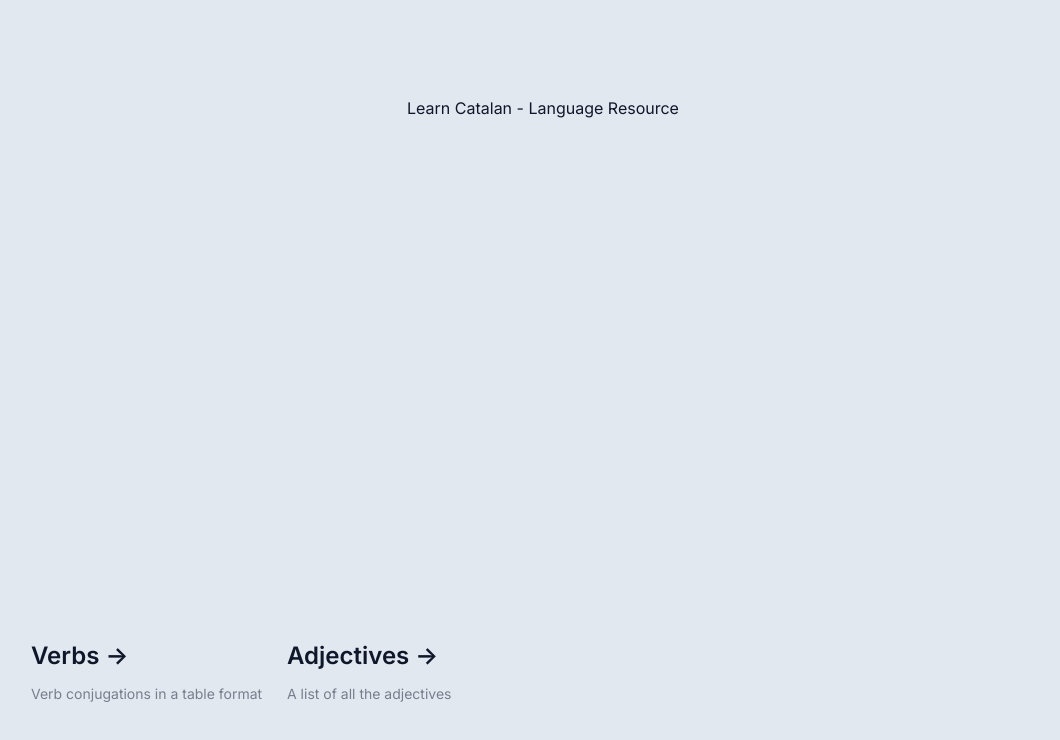
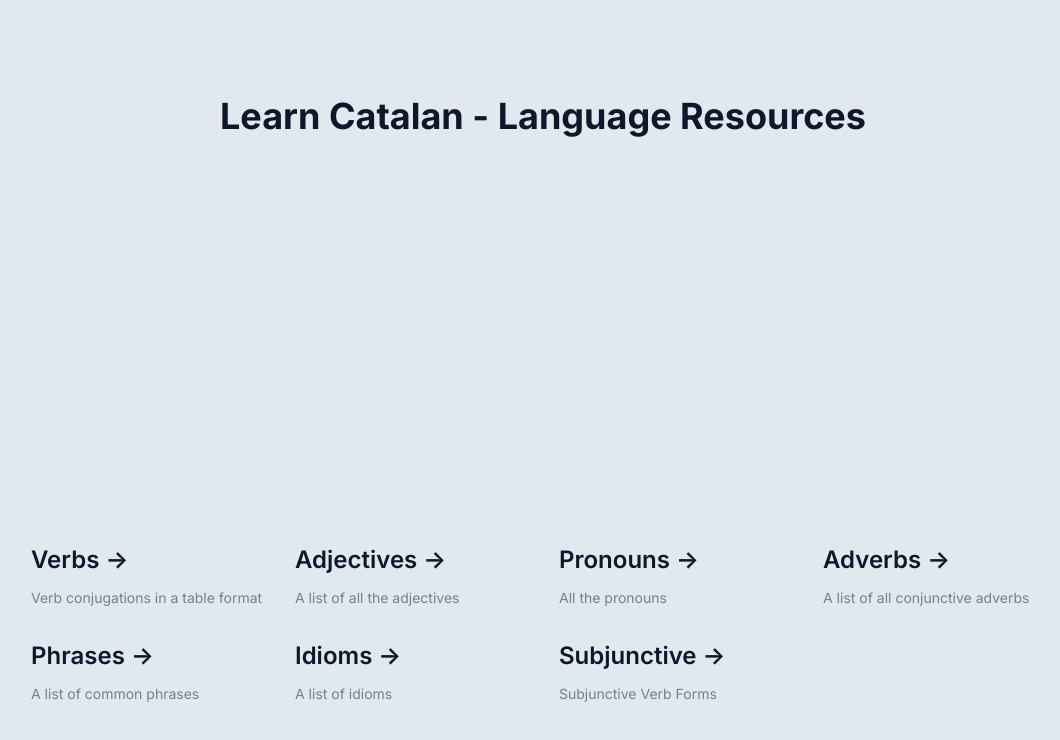
Before and after one commit to razzle-dazzle/languages-helper, a Next.js app: page / in a window 1280 px wide. Shown: the top 740 px of the page, without its empty margins (97-1157 px from the left). Built offline with nearby package versions, Linux system fonts and the light colour scheme.

Commit message:
Added links and more pronouns

```diff
--- a/app/page.tsx
+++ b/app/page.tsx
@@ -6,9 +6,9 @@ export default function Home() {
     <main className="flex min-h-screen flex-col items-center justify-between p-24">
       {/* <div className="z-10 max-w-5xl w-full items-center justify-between font-mono text-sm lg:flex">
       </div> */}
-      <h1>Learn Catalan - Language Resource</h1>
+      <h1 className='text-4xl font-bold'>Learn Catalan - Language Resources</h1>
 
-      <div className="mb-32 grid text-center lg:max-w-5xl lg:w-full lg:mb-0 lg:grid-cols-4 lg:text-left">
+      <div className="mb-32 grid text-center lg:max-w-5xl lg:w-full lg:mb-0 lg:grid-cols-4 lg:text-left gap-8">
         <Link href={"/verbs"}>
           <h2 className={`mb-3 text-2xl font-semibold`}>
             Verbs{" "}
@@ -33,39 +33,67 @@ export default function Home() {
           </p>
         </Link>
 
-        {/* <a
-          href="https://vercel.com/templates?framework=next.js&utm_source=create-next-app&utm_medium=appdir-template&utm_campaign=create-next-app"
-          className="group rounded-lg border border-transparent px-5 py-4 transition-colors hover:border-gray-300 hover:bg-gray-100 hover:dark:border-neutral-700 hover:dark:bg-neutral-800/30"
-          target="_blank"
-          rel="noopener noreferrer"
-        >
+        <Link href={"/pronouns"}>
           <h2 className={`mb-3 text-2xl font-semibold`}>
-            Templates{' '}
+            Pronouns{' '}
             <span className="inline-block transition-transform group-hover:translate-x-1 motion-reduce:transform-none">
               -&gt;
             </span>
           </h2>
           <p className={`m-0 max-w-[30ch] text-sm opacity-50`}>
-            Explore the Next.js 13 playground.
+            All the pronouns
           </p>
-        </a>
+        </Link>
 
-        <a
-          href="https://vercel.com/new?utm_source=create-next-app&utm_medium=appdir-template&utm_campaign=create-next-app"
-          className="group rounded-lg border border-transparent px-5 py-4 transition-colors hover:border-gray-300 hover:bg-gray-100 hover:dark:border-neutral-700 hover:dark:bg-neutral-800/30"
-          target="_blank"
-          rel="noopener noreferrer"
-        >
+        <Link href={"/adverbs"}>
           <h2 className={`mb-3 text-2xl font-semibold`}>
-            Deploy{' '}
+            Adverbs{' '}
             <span className="inline-block transition-transform group-hover:translate-x-1 motion-reduce:transform-none">
               -&gt;
             </span>
           </h2>
           <p className={`m-0 max-w-[30ch] text-sm opacity-50`}>
-            Instantly deploy your Next.js site to a shareable URL with Vercel.
+            A list of all conjunctive adverbs
           </p>
-        </a> */}
+        </Link>
+
+        <Link href={"/phrases"}>
+          <h2 className={`mb-3 text-2xl font-semibold`}>
+            Phrases{' '}
+            <span className="inline-block transition-transform group-hover:translate-x-1 motion-reduce:transform-none">
+              -&gt;
+            </span>
+          </h2>
+          <p className={`m-0 max-w-[30ch] text-sm opacity-50`}>
+            A list of common phrases
+          </p>
+        </Link>
+
+        <Link href={"/idioms"}>
+          <h2 className={`mb-3 text-2xl font-semibold`}>
+            Idioms{' '}
+            <span className="inline-block transition-transform group-hover:translate-x-1 motion-reduce:transform-none">
+              -&gt;
+            </span>
+          </h2>
+          <p className={`m-0 max-w-[30ch] text-sm opacity-50`}>
+            A list of idioms
+          </p>
+        </Link>
+
+        <Link href={"/subjunctive"}>
+          <h2 className={`mb-3 text-2xl font-semibold`}>
+            Subjunctive{' '}
+            <span className="inline-block transition-transform group-hover:translate-x-1 motion-reduce:transform-none">
+              -&gt;
+            </span>
+          </h2>
+          <p className={`m-0 max-w-[30ch] text-sm opacity-50`}>
+            Subjunctive Verb Forms
+          </p>
+        </Link>
+
+
       </div>
     </main>
   );
```
Also changed, not shown: data/pronouns.model.ts (+10 -1 lines), data/pronouns.ts (+96 -37 lines).
